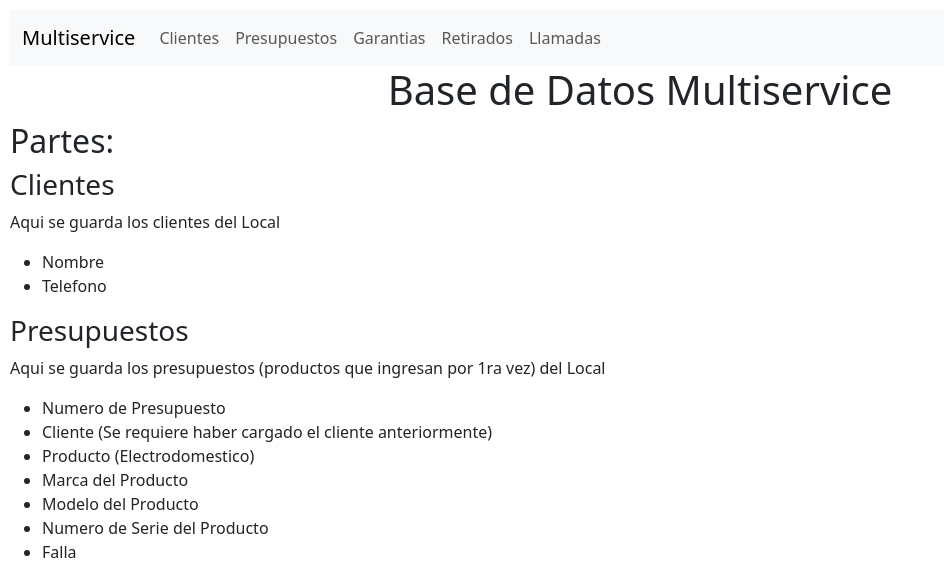
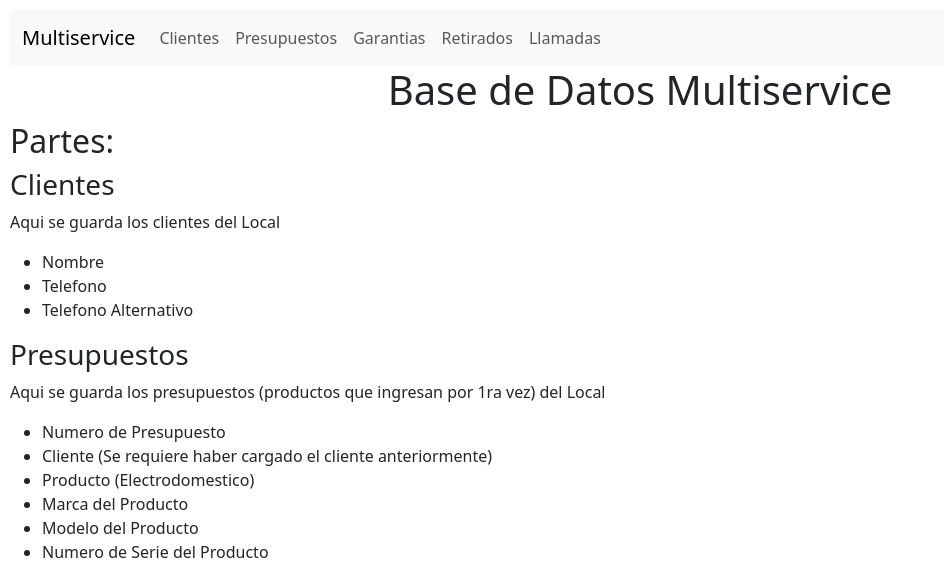
Before and after one commit to EbanSnt/Taller_Crud, a Django app: page /home/ in a window 1280 px wide. Shown: the top 562 px of the page, without its empty margins (0-944 px from the left). Run offline with Django 5.2, Linux system fonts and the light colour scheme.

Commit message:
commit
detalles

```diff
--- a/templates/index.html
+++ b/templates/index.html
@@ -11,6 +11,7 @@
 <ul>
   <li>Nombre</li>
   <li>Telefono</li>
+  <li>Telefono Alternativo</li>
 </ul>
 <h3>Presupuestos</h3>
 <p>Aqui se guarda los presupuestos (productos que ingresan por 1ra vez) del Local</p>
```
